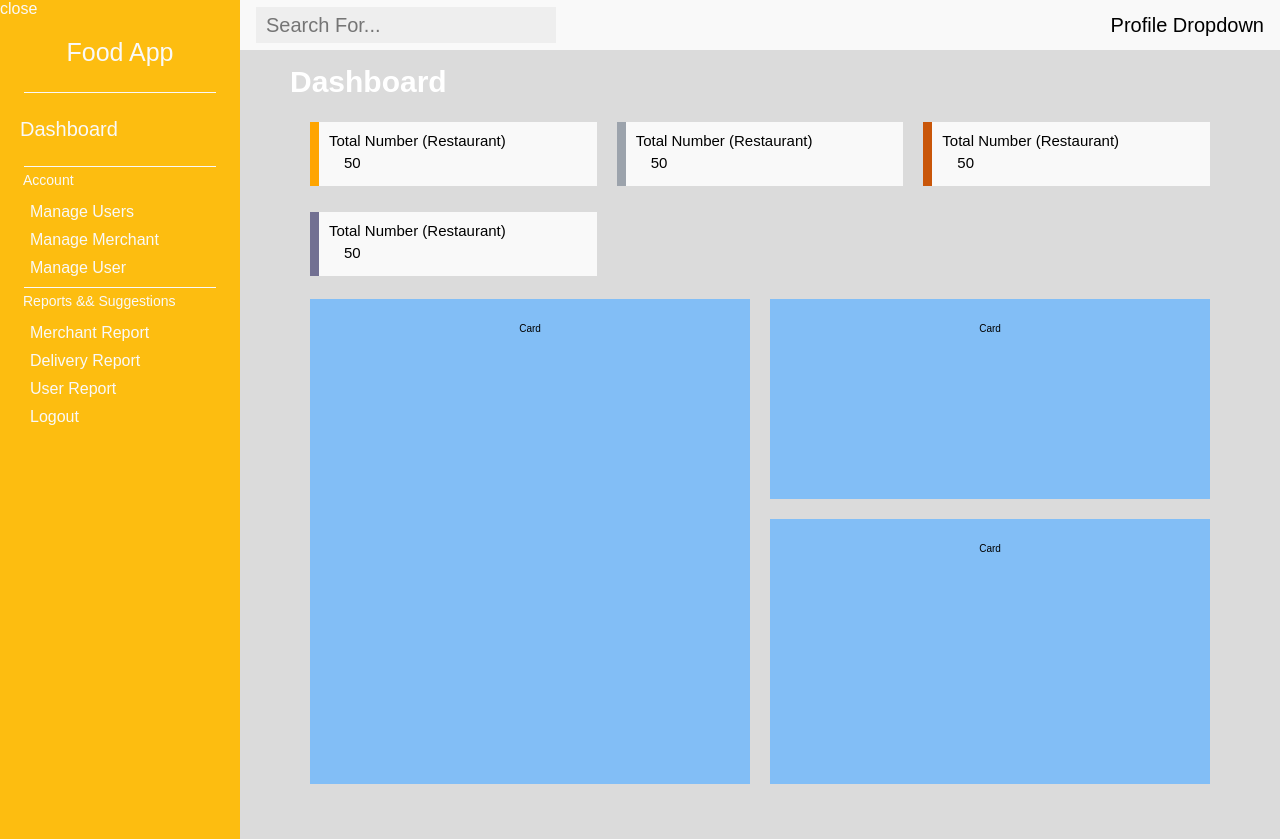
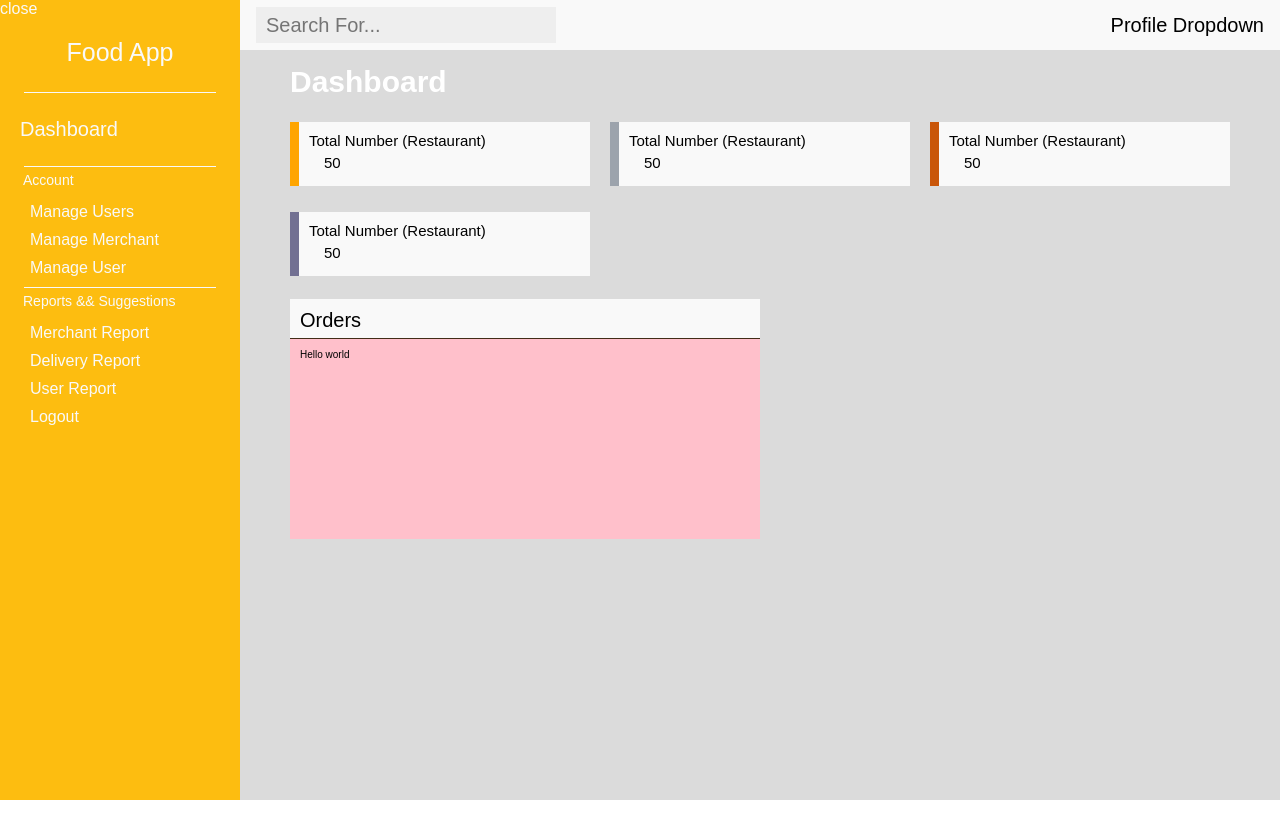
Before and after one commit to niikkiin/foodDev, a React (Create React App) app in the folder client/: page /dashboard in a window 1280 px wide. After the commit the page ends 800 px from the top, so only its background shows below. Built offline with nearby package versions, Linux system fonts and the light colour scheme.

Commit message:
added card component

```diff
--- a/client/src/components/global/card/card.component.jsx
+++ b/client/src/components/global/card/card.component.jsx
@@ -1,6 +1,6 @@
 import React from 'react';
 
-import { CardSmContainer } from './card.styles';
+import { CardSmContainer, CardContainer } from './card.styles';
 
 export const SmallCard = ({number, title, color}) => (
 	<CardSmContainer color={color}>
@@ -8,3 +8,16 @@ export const SmallCard = ({number, title, color}) => (
 		<div class='number'>{number}</div>
 	</CardSmContainer>
 );
+
+const Card = ({ children, title }) => (
+  <CardContainer>
+    <div className="title">
+      {title}
+    </div>
+    <div className="content">
+      {children}
+    </div>
+  </CardContainer>
+);
+
+export default Card;
--- a/client/src/components/global/card/card.styles.jsx
+++ b/client/src/components/global/card/card.styles.jsx
@@ -1,11 +1,11 @@
 import styled from 'styled-components';
 import { helpers } from 'utilities/styles/helpers.styles';
+
+const { mainColor, secondaryColor} = helpers;
 
 const getSideColor = (color) => {
   return color.color;
 }
-
-const { secondaryColor } = helpers;
 
 export const CardSmContainer = styled.div`
   display: flex;
@@ -24,3 +24,24 @@ export const CardSmContainer = styled.div`
     padding: 0.5rem 1.5rem;
   }
 `;
+
+export const CardContainer = styled.div`
+  display: flex;
+  flex-direction: column;
+
+  .title {
+    width: 100%;
+    background-color: ${secondaryColor};
+    height: 4rem;
+    font-size: 2rem;
+    padding: 1rem;
+    border-bottom 1px solid ${mainColor};
+  }
+  .content {
+    width: 100%;
+    background-color: pink;
+    // NOTE TO BE REMOVED ONCE THERE IS AN ACTUAL CONTENT
+    min-height: 20rem;
+    padding: 1rem;
+  }
+`;
--- a/client/src/components/global/layout/admin-layout.styles.jsx
+++ b/client/src/components/global/layout/admin-layout.styles.jsx
@@ -12,7 +12,7 @@ export const Title = styled.h1`
 export const Container = styled.div`
 	display: grid;
 	grid-template-columns: 1fr; /* Side nav is hidden on mobile */
-	grid-template-rows: 50px 1fr 50px;
+	grid-template-rows: 50px 1fr;
 	grid-template-areas:
 		'header'
 		'main';
--- a/client/src/pages/admin/dashboard/dashboard.component.jsx
+++ b/client/src/pages/admin/dashboard/dashboard.component.jsx
@@ -4,7 +4,7 @@ import React from 'react';
 import { Container } from './dashboard.styles';
 
 import AdminLayout from 'components/global/layout/admin-layout.component';
-import { SmallCard } from 'components/global/card/card.component';
+import Card, { SmallCard } from 'components/global/card/card.component';
 
 const DashboardPage = () => {
 	return (
@@ -18,9 +18,9 @@ const DashboardPage = () => {
 				</div>
 
 				<div class='main-cards'>
-					<div class='card'>Card</div>
-					<div class='card'>Card</div>
-					<div class='card'>Card</div>
+					<Card title='Orders'>
+						Hello world
+					</Card>
 				</div>
 			</Container>
 		</AdminLayout>
--- a/client/src/pages/admin/dashboard/dashboard.styles.jsx
+++ b/client/src/pages/admin/dashboard/dashboard.styles.jsx
@@ -20,47 +20,53 @@ export const Container = styled.div`
 		grid-template-columns: repeat(auto-fit, minmax(265px, 1fr)); /* Where the magic happens */
     grid-auto-rows: 7rem;
     align-items: center;
-		grid-gap: 20px;
-		margin: 20px;
+    grid-gap: 20px;
+    margin: 2rem 0;
   }
 
-	.main-cards {
-		column-count: 1;
-		column-gap: 20px;
-		margin: 20px;
-		@media ${desktop} {
-			column-count: 2;
-		}
-		@media ${highResDesktop} {
-			column-count: 2;
-		}
-	}
-	.card {
-		display: flex;
-		flex-direction: column;
-		align-items: center;
-		width: 100%;
-		background-color: #82bef6;
-		margin-bottom: 20px;
-		-webkit-column-break-inside: avoid;
-		padding: 24px;
-		box-sizing: border-box;
-	}
-	/* Force varying heights to simulate dynamic content */
-	.card:first-child {
-		height: 485px;
-	}
-	.card:nth-child(2) {
-		height: 200px;
-	}
-	.card:nth-child(3) {
-		height: 265px;
-	}
-	.set-up-profile {
-		background-color: #f8d6f8;
-		margin: 20px;
-		padding: 20px;
-		color: ${mainTint};
-		font-size: 1.6rem;
-	}
+  .main-cards {
+    display: grid;
+    grid-template-columns: repeat(2, 1fr);
+
+  }
+
+	// .main-cards {
+	// 	column-count: 1;
+	// 	column-gap: 20px;
+	// 	margin: 20px;
+	// 	@media ${desktop} {
+	// 		column-count: 2;
+	// 	}
+	// 	@media ${highResDesktop} {
+	// 		column-count: 2;
+	// 	}
+	// }
+	// .card {
+	// 	display: flex;
+	// 	flex-direction: column;
+	// 	align-items: center;
+	// 	width: 100%;
+	// 	background-color: #82bef6;
+	// 	margin-bottom: 20px;
+	// 	-webkit-column-break-inside: avoid;
+	// 	padding: 24px;
+	// 	box-sizing: border-box;
+	// }
+	// /* Force varying heights to simulate dynamic content */
+	// .card:first-child {
+	// 	height: 20rem;
+	// }
+	// .card:nth-child(2) {
+	// 	height: 200px;
+	// }
+	// .card:nth-child(3) {
+	// 	height: 265px;
+	// }
+	// .set-up-profile {
+	// 	background-color: #f8d6f8;
+	// 	margin: 20px;
+	// 	padding: 20px;
+	// 	color: ${mainTint};
+	// 	font-size: 1.6rem;
+	// }
 `;
```
